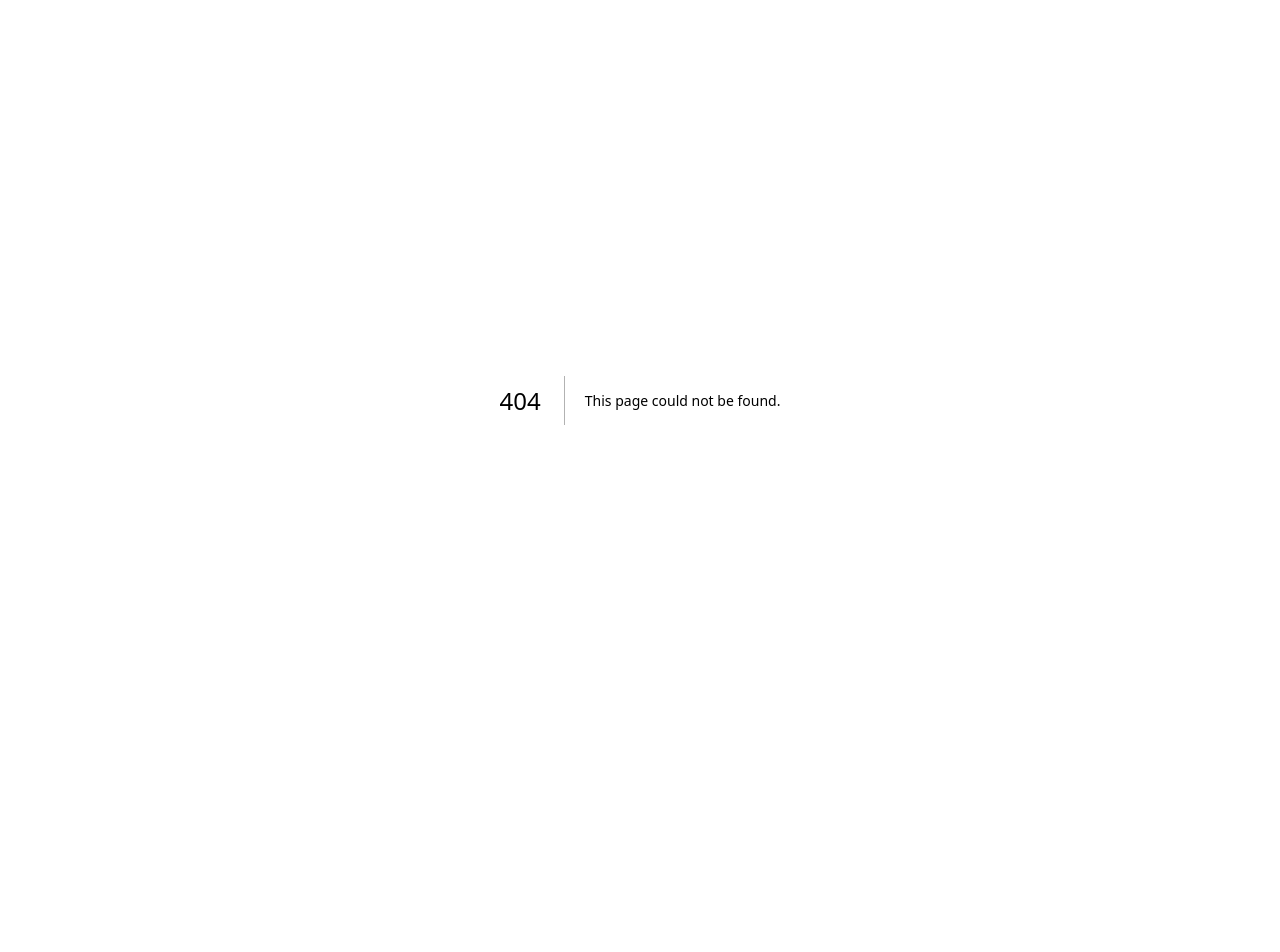
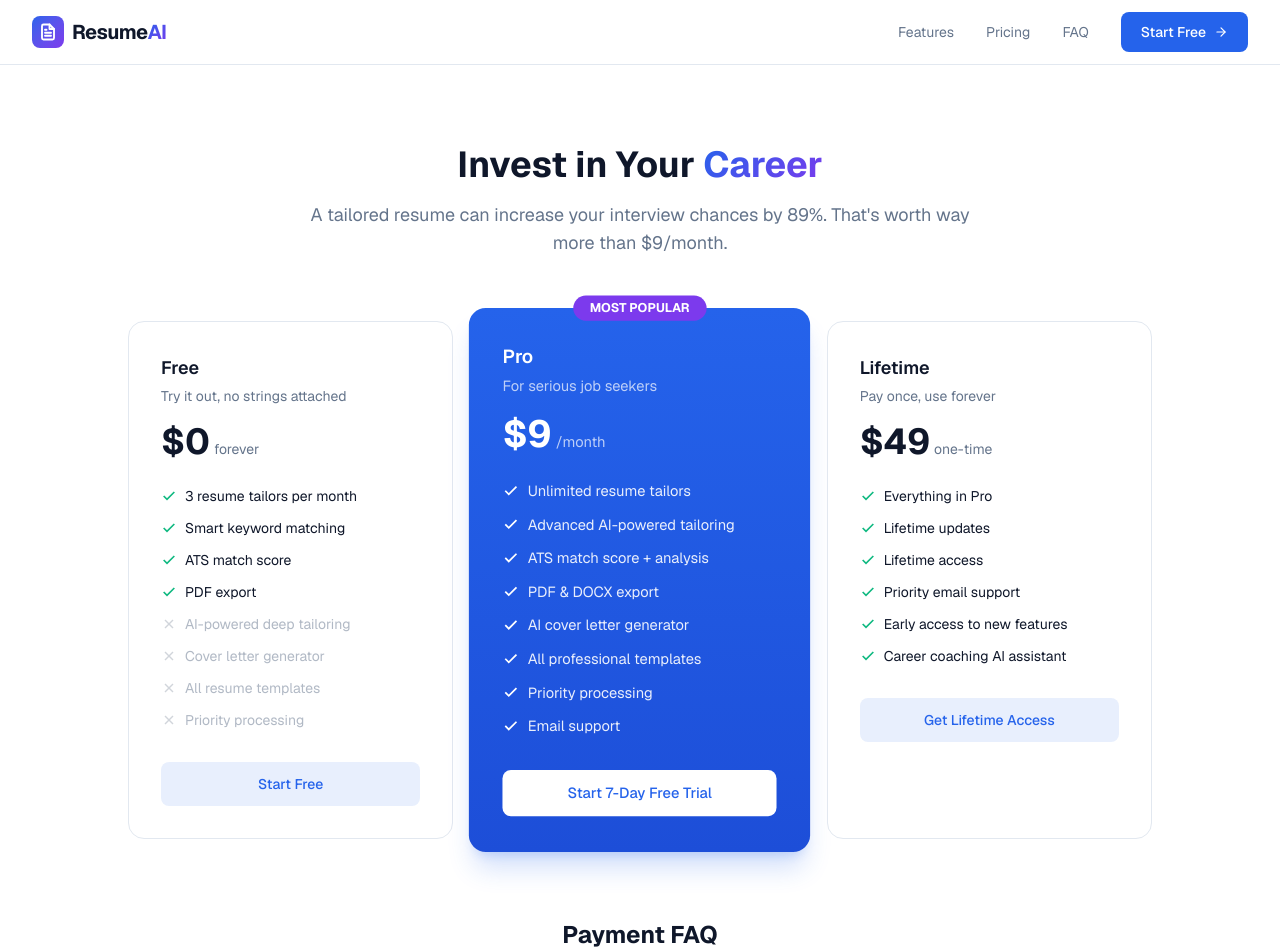
Before and after one commit to shmily91/ai-resume-tailor, a Next.js app: page /pricing in a window 1280 px wide. Before the commit this address had no page. Shown: the top 952 px of the page. Before the commit the page ends 800 px from the top, so only its background shows below. Built offline with nearby package versions, Linux system fonts and the light colour scheme.

Commit message:
feat: add pricing page with LemonSqueezy checkout, usage tracking UI, payment FAQ

```diff
--- a/src/app/page.tsx
+++ b/src/app/page.tsx
@@ -371,7 +371,7 @@ export default function Home() {
                   ))}
                 </ul>
                 <Link
-                  href="/tailor"
+                  href={plan.highlight ? "/pricing" : "/tailor"}
                   className={`block w-full text-center py-3 rounded-lg font-medium text-sm transition-all ${
                     plan.highlight
                       ? "bg-white text-primary hover:bg-white/90"
--- /dev/null
+++ b/src/app/pricing/page.tsx
@@ -0,0 +1,258 @@
+import Header from "@/components/Header";
+import Footer from "@/components/Footer";
+import Link from "next/link";
+
+const plans = [
+  {
+    name: "Free",
+    price: "$0",
+    period: "forever",
+    description: "Try it out, no strings attached",
+    features: [
+      { text: "3 resume tailors per month", included: true },
+      { text: "Smart keyword matching", included: true },
+      { text: "ATS match score", included: true },
+      { text: "PDF export", included: true },
+      { text: "AI-powered deep tailoring", included: false },
+      { text: "Cover letter generator", included: false },
+      { text: "All resume templates", included: false },
+      { text: "Priority processing", included: false },
+    ],
+    cta: "Start Free",
+    ctaLink: "/tailor",
+    highlight: false,
+  },
+  {
+    name: "Pro",
+    price: "$9",
+    period: "/month",
+    description: "For serious job seekers",
+    badge: "MOST POPULAR",
+    features: [
+      { text: "Unlimited resume tailors", included: true },
+      { text: "Advanced AI-powered tailoring", included: true },
+      { text: "ATS match score + analysis", included: true },
+      { text: "PDF & DOCX export", included: true },
+      { text: "AI cover letter generator", included: true },
+      { text: "All professional templates", included: true },
+      { text: "Priority processing", included: true },
+      { text: "Email support", included: true },
+    ],
+    cta: "Start 7-Day Free Trial",
+    ctaLink: "https://resumeai.lemonsqueezy.com/checkout/buy/pro-monthly",
+    highlight: true,
+  },
+  {
+    name: "Lifetime",
+    price: "$49",
+    period: "one-time",
+    description: "Pay once, use forever",
+    features: [
+      { text: "Everything in Pro", included: true },
+      { text: "Lifetime updates", included: true },
+      { text: "Lifetime access", included: true },
+      { text: "Priority email support", included: true },
+      { text: "Early access to new features", included: true },
+      { text: "Career coaching AI assistant", included: true },
+      { text: "", included: false },
+      { text: "", included: false },
+    ],
+    cta: "Get Lifetime Access",
+    ctaLink: "https://resumeai.lemonsqueezy.com/checkout/buy/lifetime",
+    highlight: false,
+  },
+];
+
+export default function PricingPage() {
+  return (
+    <>
+      <Header />
+
+      <section className="py-20">
+        <div className="max-w-6xl mx-auto px-4 sm:px-6 lg:px-8">
+          {/* Header */}
+          <div className="text-center mb-16">
+            <h1 className="text-3xl sm:text-4xl font-bold mb-4">
+              Invest in Your{" "}
+              <span className="gradient-text">Career</span>
+            </h1>
+            <p className="text-lg text-muted-foreground max-w-2xl mx-auto">
+              A tailored resume can increase your interview chances by 89%.
+              That&apos;s worth way more than $9/month.
+            </p>
+          </div>
+
+          {/* Plans */}
+          <div className="grid grid-cols-1 md:grid-cols-3 gap-6 max-w-5xl mx-auto">
+            {plans.map((plan) => (
+              <div
+                key={plan.name}
+                className={`rounded-2xl p-8 relative ${
+                  plan.highlight
+                    ? "bg-gradient-to-b from-primary to-primary-dark text-white shadow-xl shadow-primary/20 md:scale-105"
+                    : "bg-card border border-card-border"
+                }`}
+              >
+                {plan.badge && (
+                  <div className="absolute -top-3 left-1/2 -translate-x-1/2 bg-accent text-white text-xs font-bold px-4 py-1 rounded-full">
+                    {plan.badge}
+                  </div>
+                )}
+
+                <h3
+                  className={`text-lg font-semibold mb-1 ${
+                    plan.highlight ? "text-white" : ""
+                  }`}
+                >
+                  {plan.name}
+                </h3>
+                <p
+                  className={`text-sm mb-4 ${
+                    plan.highlight ? "text-white/70" : "text-muted-foreground"
+                  }`}
+                >
+                  {plan.description}
+                </p>
+
+                <div className="flex items-baseline gap-1 mb-6">
+                  <span className="text-4xl font-bold">{plan.price}</span>
+                  <span
+                    className={`text-sm ${
+                      plan.highlight ? "text-white/70" : "text-muted-foreground"
+                    }`}
+                  >
+                    {plan.period}
+                  </span>
+                </div>
+
+                <ul className="space-y-3 mb-8">
+                  {plan.features
+                    .filter((f) => f.text)
+                    .map((feature) => (
+                      <li
+                        key={feature.text}
+                        className="flex items-start gap-2 text-sm"
+                      >
+                        {feature.included ? (
+                          <svg
+                            width="16"
+                            height="16"
+                            viewBox="0 0 24 24"
+                            fill="none"
+                            stroke={plan.highlight ? "#fff" : "#10b981"}
+                            strokeWidth="2.5"
+                            className="mt-0.5 shrink-0"
+                          >
+                            <polyline points="20 6 9 17 4 12" />
+                          </svg>
+                        ) : (
+                          <svg
+                            width="16"
+                            height="16"
+                            viewBox="0 0 24 24"
+                            fill="none"
+                            stroke={plan.highlight ? "rgba(255,255,255,0.3)" : "#d1d5db"}
+                            strokeWidth="2"
+                            className="mt-0.5 shrink-0"
+                          >
+                            <line x1="18" y1="6" x2="6" y2="18" />
+                            <line x1="6" y1="6" x2="18" y2="18" />
+                          </svg>
+                        )}
+                        <span
+                          className={
+                            !feature.included
+                              ? plan.highlight
+                                ? "text-white/40"
+                                : "text-muted-foreground/50"
+                              : plan.highlight
+                              ? "text-white/90"
+                              : ""
+                          }
+                        >
+                          {feature.text}
+                        </span>
+                      </li>
+                    ))}
+                </ul>
+
+                {plan.ctaLink.startsWith("http") ? (
+                  <a
+                    href={plan.ctaLink}
+                    className={`block w-full text-center py-3 rounded-lg font-medium text-sm transition-all ${
+                      plan.highlight
+                        ? "bg-white text-primary hover:bg-white/90"
+                        : "bg-primary/10 text-primary hover:bg-primary/20"
+                    }`}
+                    target="_blank"
+                    rel="noopener noreferrer"
+                  >
+                    {plan.cta}
+                  </a>
+                ) : (
+                  <Link
+                    href={plan.ctaLink}
+                    className={`block w-full text-center py-3 rounded-lg font-medium text-sm transition-all ${
+                      plan.highlight
+                        ? "bg-white text-primary hover:bg-white/90"
+                        : "bg-primary/10 text-primary hover:bg-primary/20"
+                    }`}
+                  >
+                    {plan.cta}
+                  </Link>
+                )}
+              </div>
+            ))}
+          </div>
+
+          {/* FAQ */}
+          <div className="mt-20 max-w-3xl mx-auto">
+            <h2 className="text-2xl font-bold text-center mb-8">
+              Payment FAQ
+            </h2>
+            <div className="space-y-6">
+              {[
+                {
+                  q: "Can I cancel anytime?",
+                  a: "Yes! Cancel your Pro subscription anytime from your account. No questions asked.",
+                },
+                {
+                  q: "Is my payment secure?",
+                  a: "Yes, all payments are processed through LemonSqueezy with SSL encryption. We never see your credit card details.",
+                },
+                {
+                  q: "What if I'm not satisfied?",
+                  a: "We offer a 14-day money-back guarantee. If you're not happy, email us and we'll refund you.",
+                },
+                {
+                  q: "Do you support Alipay / WeChat Pay?",
+                  a: "Yes! LemonSqueezy supports Alipay, WeChat Pay, and all major credit cards.",
+                },
+              ].map((faq) => (
+                <div
+                  key={faq.q}
+                  className="bg-card border border-card-border rounded-xl p-6"
+                >
+                  <h3 className="text-base font-semibold mb-2">{faq.q}</h3>
+                  <p className="text-sm text-muted-foreground">{faq.a}</p>
+                </div>
+              ))}
+            </div>
+          </div>
+
+          {/* Final CTA */}
+          <div className="mt-16 text-center">
+            <Link
+              href="/tailor"
+              className="inline-flex items-center gap-2 bg-primary hover:bg-primary-dark text-white font-semibold px-8 py-4 rounded-xl text-lg transition-all"
+            >
+              Try It Free First →
+            </Link>
+          </div>
+        </div>
+      </section>
+
+      <Footer />
+    </>
+  );
+}
```
